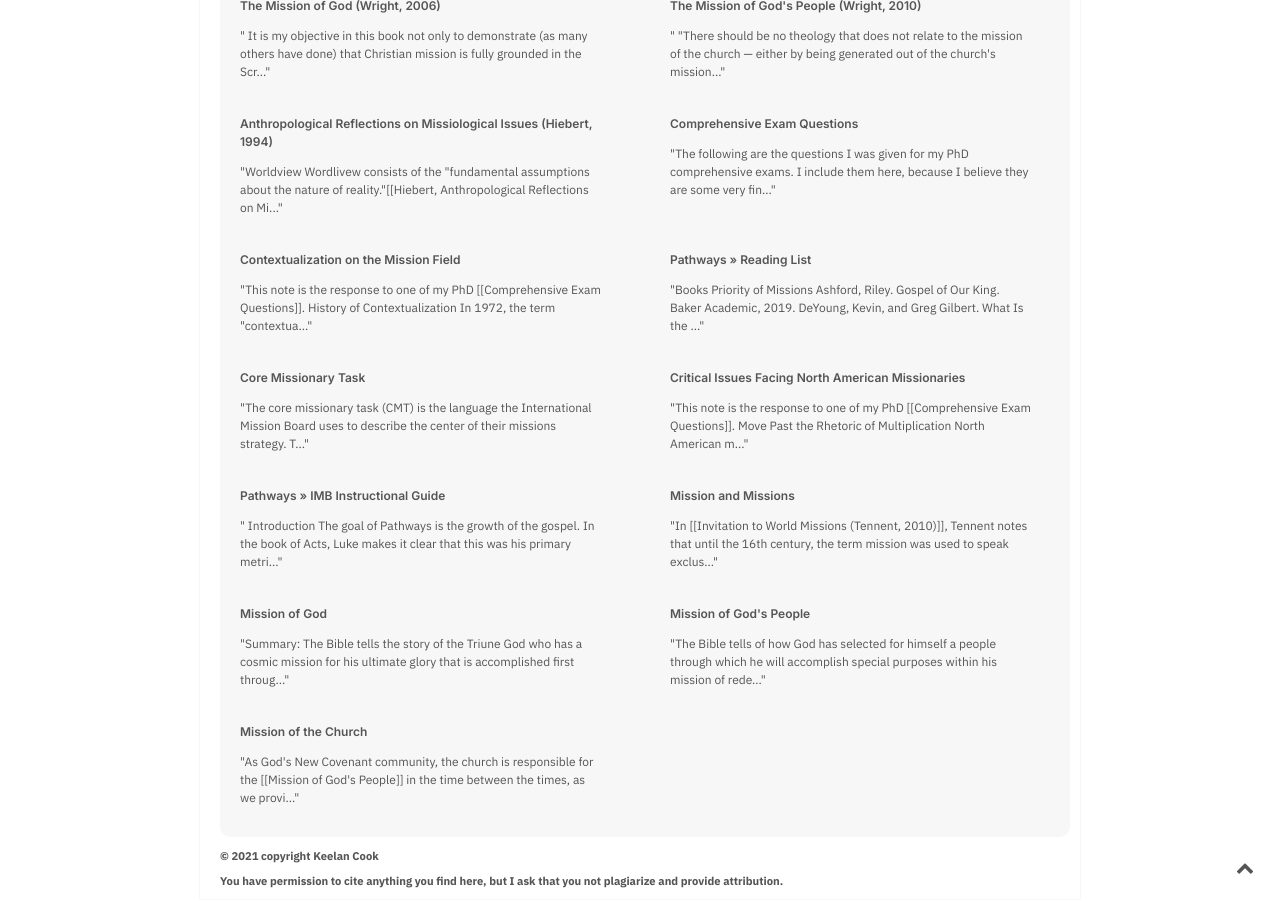
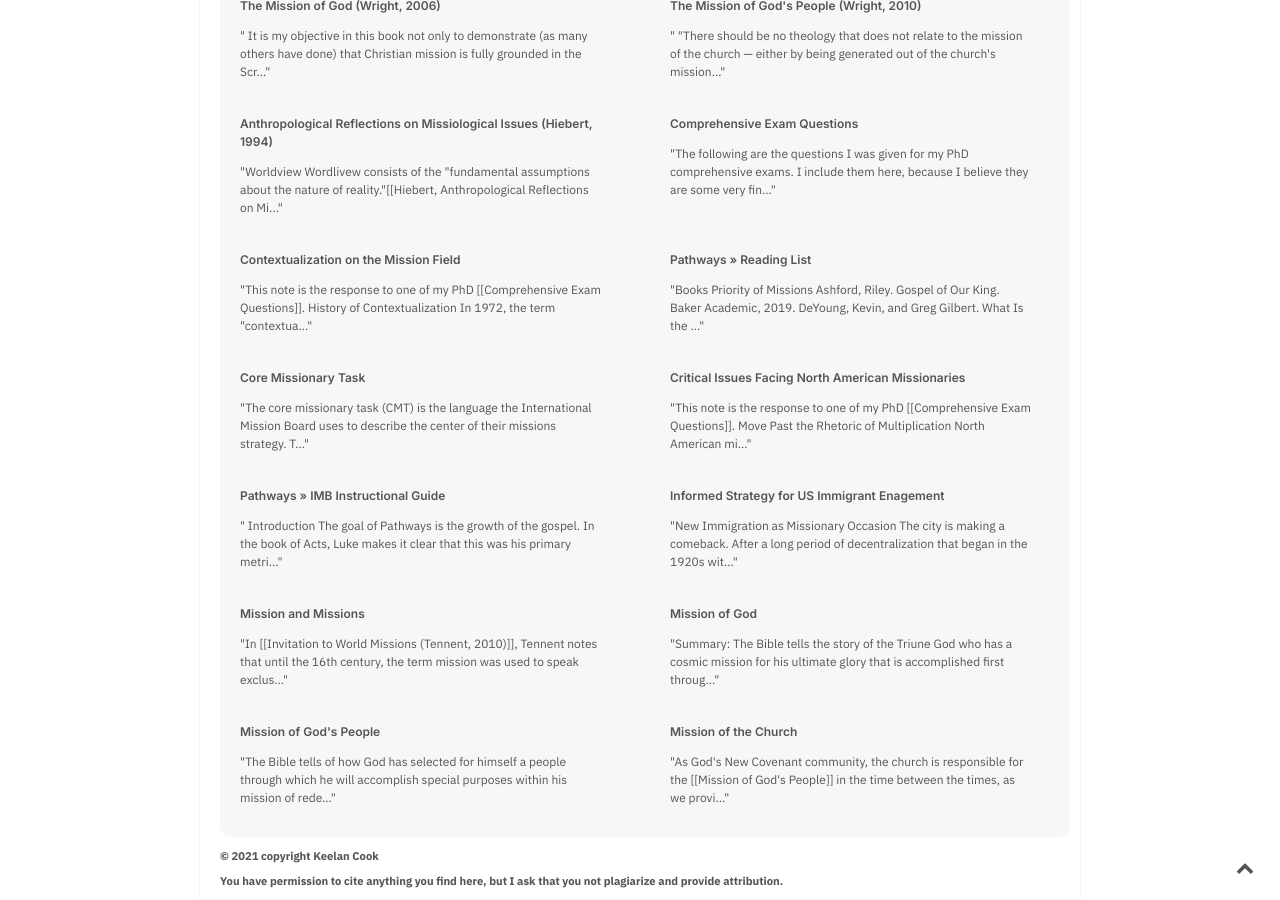
Before and after one commit to keelancook/notebook, a Jekyll site: the page built from _notes/imb/pathways-imb-faq.md, in a window 1280 px wide and 900 px high, scrolled down 1590 px. Built offline with Jekyll 4.4.1, drawn with Linux system fonts in a browser that asks for light colours; part of the change alters nothing that is shown.

Commit message:
comps prep

```diff
--- a/_notes/comprehensive-exam-questions.md
+++ b/_notes/comprehensive-exam-questions.md
@@ -10,7 +10,7 @@ The following are the questions I was given for my PhD comprehensive exams. I in
 
 1. Discuss the [[Biblical and Theological Basis for Missions]]. Include in your response relevant biblical texts and key resources that address this topic well.
 2. Trace an historical analysis of American Protestant home missions methods toward immigrants during the first two decades of the 20th century (1900-1920). Provide clear evidence of knowledge of sources, events, and analysis.
-3. Develop an informed strategy for leading a group of believers to evangelize immigrants in North America in the 21st century. Include principles, application, and illustrations to describe the strategy.
+3. Develop an [[Informed Strategy for US Immigrant Enagement]]in the 21st century. Include principles, application, and illustrations to describe the strategy.
 4. State and defend your position on [[Contextualization on the Mission Field]]. Your response must include a definition of the term, arguments for and against contextualization, and your acceptable parameters for contextualizing (if indeed you argue that contextualization is permissible). Be certain to support your response with strong sources, including the Bible.
 5. Develop a fully supported and clearly articulated response to the question, “How might the North American local church equip potential missionaries to reach cities for Christ?” Your response should reflect biblical, theological, and practical insights.
 6. State and defend your method of evaluating whether a missionary is effective in his or her work. You may apply this answer to your current place of ministry, but your response must provide clear evidence of your knowledge of the missionary task and related resources.
--- /dev/null
+++ b/_notes/informed-strategy-for-us-immigrant-enagement.md
@@ -0,0 +1,33 @@
+---
+title: Informed Strategy for US Immigrant Enagement
+author: Keelan Cook
+season: spring
+tags: diaspora missions ministry
+created: 2021-01-23
+
+---
+
+## New Immigration as Missionary Occasion
+The city is making a comeback. After a long period of decentralization that began in the 1920s with the birth of the automobile and the development of mass-produced housing, cities began to grow again in the United States.
+
+### Generational Shifts lead to Urban Boom: Millennials and Empty Nesters
+
+
+### The New Wave of Immigration
+In addition to generational shifts that have prompted a return to the city among majority culture groups, urban centers and their surrounding suburbs are the target destination for one of the largest immigration movements in world history.
+
+#### The Hart-Celler Act of 1965
+
+#### Today's Wave of Immigrants may Break Records
+*Talk about immigrant population share in comparrison to a century ago.*
+
+### Not Just for the Big Cities
+Mid-size urban centers are also seeing rapid diversification.
+---
+
+## The Core Missionary Task as Framework for Cross-cultural Missions
+
+
+---
+
+## Peoples Next Door as CMT Adaptation to Diaspora
```
